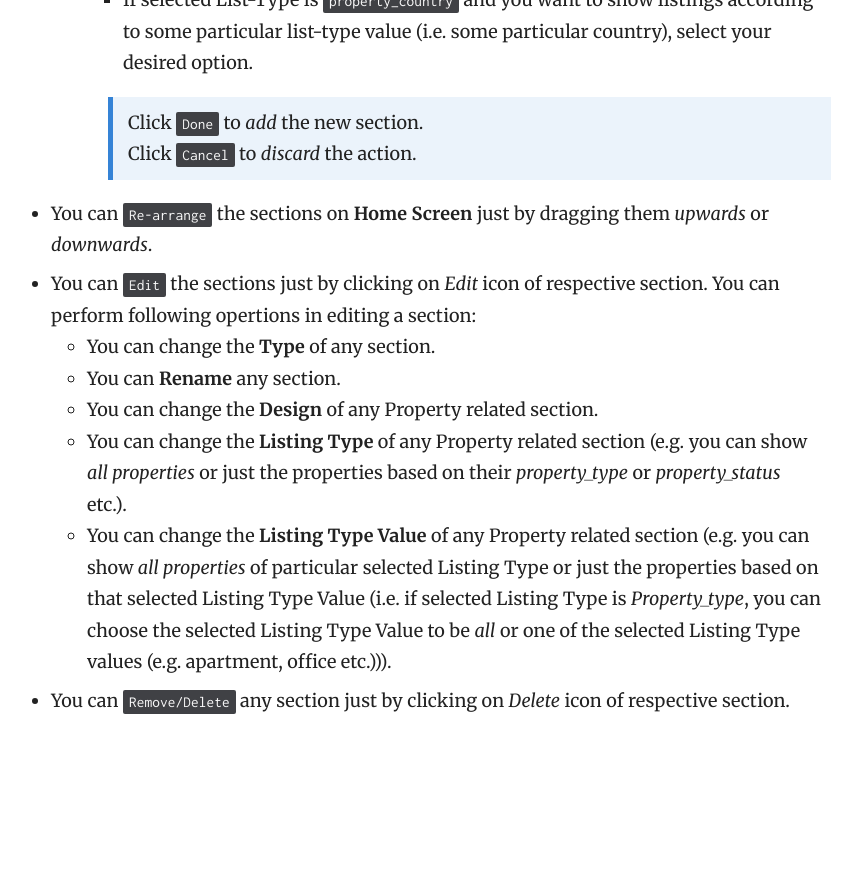
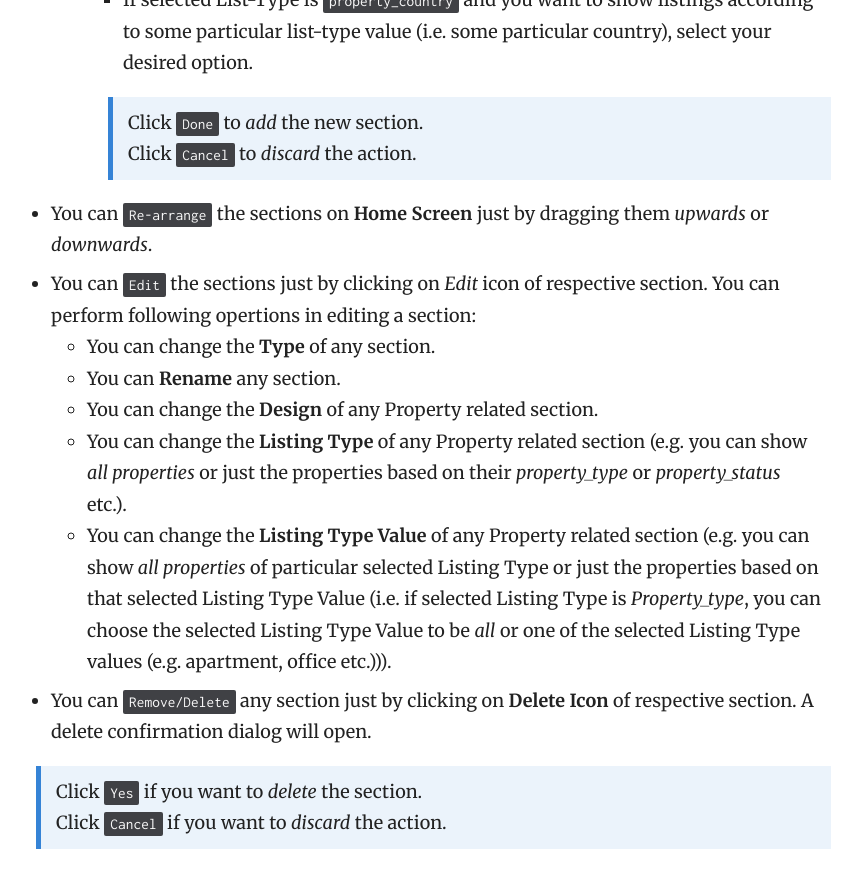
Before and after one commit to booleanbites/houzi-doc, a Jekyll site: the page built from _docs/houzi-builder/customize-home.md, in a window 1280 px wide and 900 px high, scrolled down 2961 px. Shown: the top 888 px of the window, without its empty margins (369-1231 px from the left). Built offline with Jekyll 4.4.1, drawn with Linux system fonts in a browser that asks for light colours; before the commit the page ends 3729 px from its top, so only the background shows below that.

Commit message:
Addition in customized-home file

```diff
--- a/_docs/houzi-builder/customize-home.md
+++ b/_docs/houzi-builder/customize-home.md
@@ -63,4 +63,6 @@ On the Right side, there is a cloumn with options to customize the **Home Screen
   - You can change the **Design** of any Property related section.
   -  You can change the **Listing Type** of any Property related section (e.g. you can show *all properties* or just the properties based on their *property_type* or *property_status* etc.).
   -  You can change the **Listing Type Value** of any Property related section (e.g. you can show *all properties* of particular selected Listing Type or just the properties based on that selected Listing Type Value (i.e. if selected Listing Type is *Property_type*, you can choose the selected Listing Type Value to be *all* or one of the selected Listing Type values (e.g. apartment, office etc.))).
-* You can `Remove/Delete` any section just by clicking on *Delete* icon of respective section.
+* You can `Remove/Delete` any section just by clicking on **Delete Icon** of respective section. A delete confirmation dialog will open.
+    > Click `Yes` if you want to *delete* the section.
+    Click `Cancel` if you want to *discard* the action.
```
